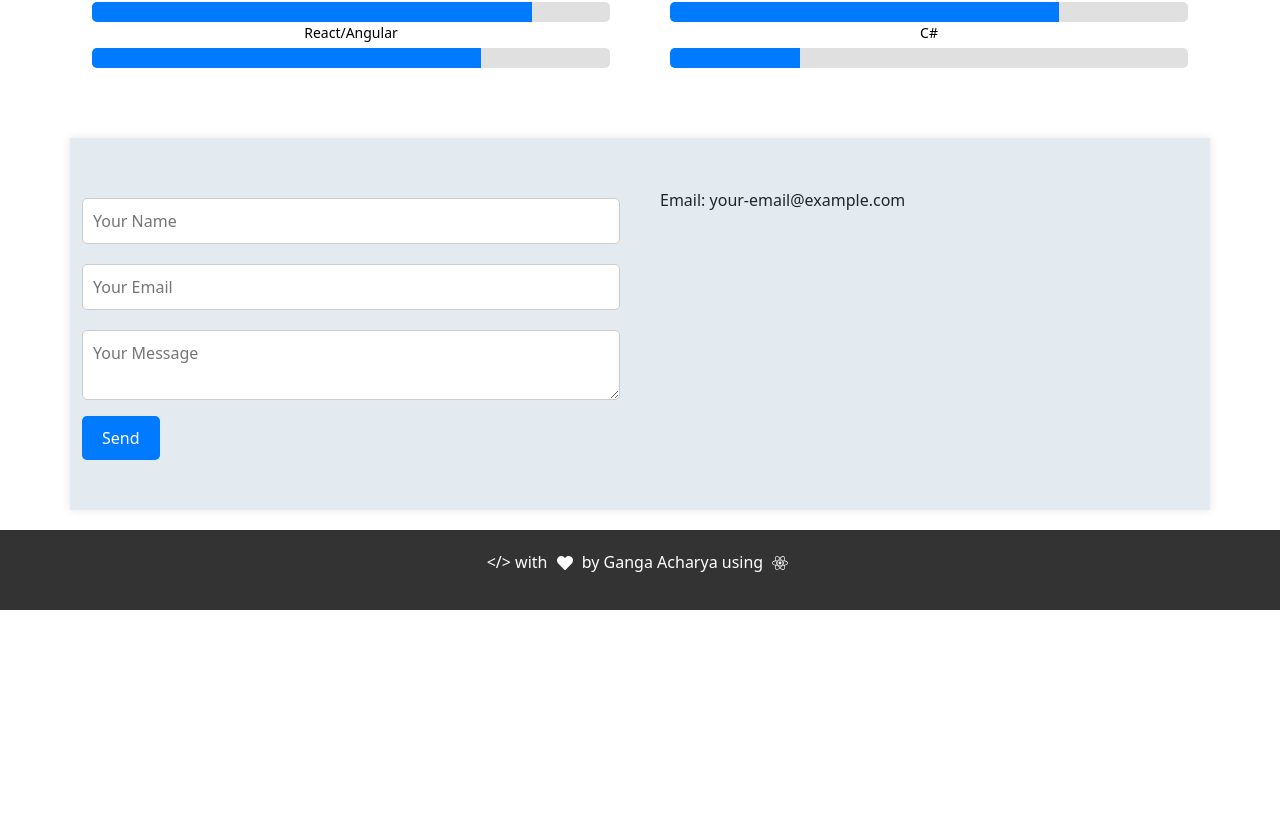
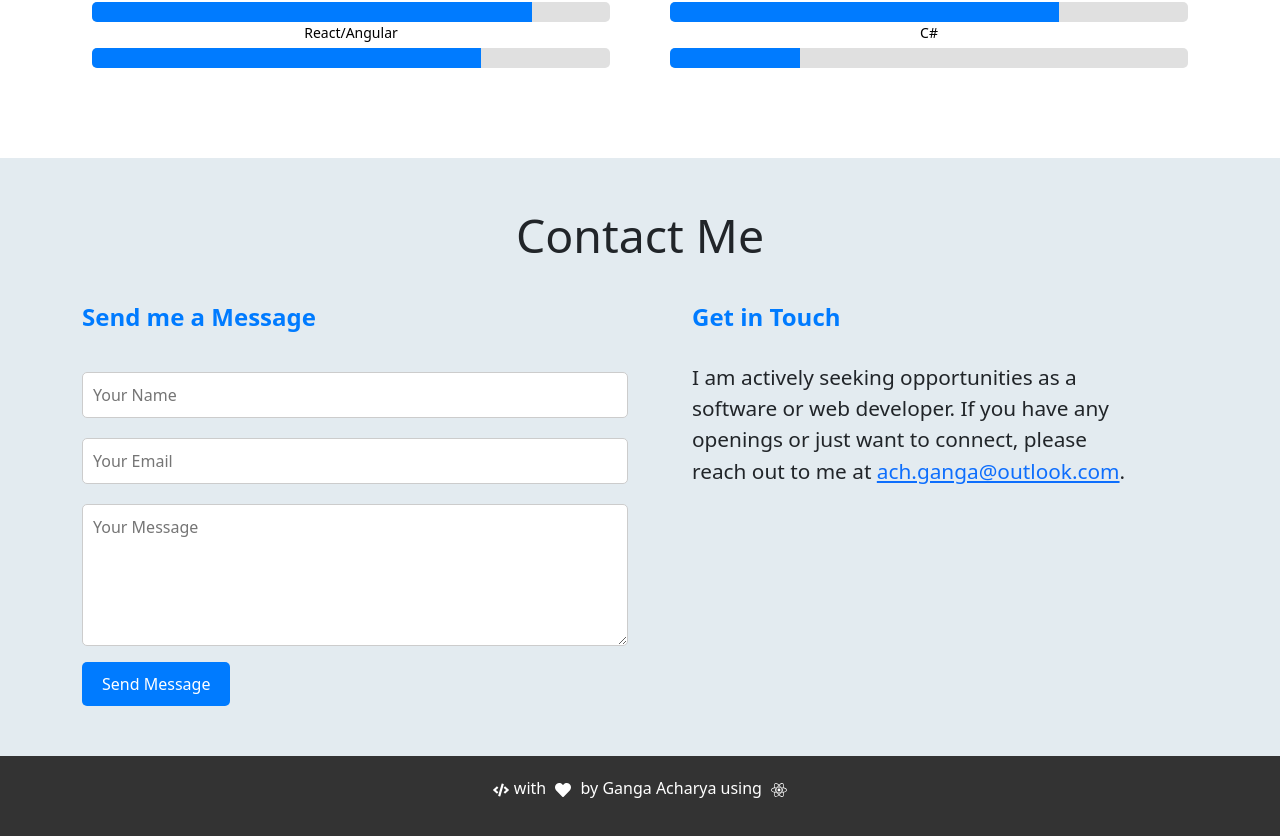
Before and after one commit to almostTaklu/almostTaklu.github.io, a React (Create React App) app: page / in a window 1280 px wide. Shown: the part 1878-2714 px from the top of the page. Before the commit the page ends 2488 px from the top, so only its background shows below. Built offline with nearby package versions, Linux system fonts and the light colour scheme; no server answers.

Commit message:
Update ContactMe section and ReadMe

```diff
--- a/src/components/ContactMe.js
+++ b/src/components/ContactMe.js
@@ -1,18 +1,33 @@
 import React from 'react';
+import { Container, Row, Col } from 'react-bootstrap';
 import '../styles/styles.css';
 
-const ContactMe = () => (
-  <div className="contact-me-section container" id="contact-me">
-    <form action="./public/contact.php" method="post">
-      <input type="text" name="name" placeholder="Your Name" required />
-      <input type="email" name="email" placeholder="Your Email" required />
-      <textarea name="message" placeholder="Your Message" required></textarea>
-      <button type="submit">Send</button>
-    </form>
-    <div className="email-info">
-      <p>Email: your-email@example.com</p>
+const Contact = () => {
+  return (
+    <div className="contact-me-section" id="contact">
+      <Container>
+        <h2 className="contact-me-title">Contact Me</h2>
+        <Row>
+          <Col sm={12} md={6} className="form-container">
+            <form action="contact.php" method="post">
+              <h4>Send me a Message</h4>
+              <input type="text" name="name" placeholder="Your Name" required />
+              <input type="email" name="email" placeholder="Your Email" required />
+              <textarea name="message" rows="5" placeholder="Your Message" required></textarea>
+              <button type="submit">Send Message</button>
+            </form>
+          </Col>
+          <Col sm={12} md={5} className="email-info">
+            <h4>Get in Touch</h4>
+            <p>I am actively seeking opportunities as a software or web developer. If you have any openings or just want to connect, please reach out to me at <a href="mailto:ach.ganga@outlook.com">ach.ganga@outlook.com</a>.</p>
+          </Col>
+        </Row>
+        <Row className="d-block d-md-none">
+          <div className="line"></div>
+        </Row>
+      </Container>
     </div>
-  </div>
-);
+  );
+};
 
-export default ContactMe;
+export default Contact;
--- a/src/components/Footer.js
+++ b/src/components/Footer.js
@@ -1,11 +1,11 @@
 import React from 'react';
-import { FaHeart, FaReact } from 'react-icons/fa';
+import { FaCode, FaHeart, FaReact } from 'react-icons/fa';
 import '../styles/styles.css';
 
 const Footer = () => (
   <footer>
     <p>
-      &lt;/&gt; with <FaHeart /> by Ganga Acharya using <FaReact />
+      <FaCode/>with <FaHeart /> by Ganga Acharya using <FaReact />
     </p>
   </footer>
 );
--- a/src/styles/styles.css
+++ b/src/styles/styles.css
@@ -18,7 +18,6 @@ body {
 .about-me-jumbotron {
     background: #E4EBEF;
     padding: 50px 0;
-    margin-bottom: 0;
 }
 
 .about-me-title {
@@ -63,7 +62,7 @@ body {
 .project-item {
     background-color: #fff;
     box-shadow: 0 0 10px rgba(0, 0, 0, 0.1);
-    margin-bottom: 30px;
+    margin-bottom: 40px;
     padding: 20px;
     width: calc(50% - 20px);
     box-sizing: border-box;
@@ -173,7 +172,7 @@ body {
 .skills-section {
     text-align: center;
     padding: 50px 0;
-    background-color: #fff;
+    background-color: #ffffff;
 }
 
 .skills-title {
@@ -213,6 +212,7 @@ body {
 
 .skills-content {
     display: none;
+    margin-bottom: 40px;
 }
 
 .skills-content.active {
@@ -223,8 +223,7 @@ body {
 
 .skill-bar-wrapper {
     width: calc(50% - 40px);
-    margin: 0   10px;
-
+    margin: 0 10px;
 }
 
 .skill-name {
@@ -255,17 +254,34 @@ body {
 
 /* Contact section */
 .contact-me-section {
-    display: flex;
-    flex-wrap: wrap;
-    padding: 50px 20px;
+    padding: 50px 0;
     background-color: #E3EBF0;
-    box-shadow: 0 0 10px rgba(0, 0, 0, 0.1);
-    margin: 20px 0;
 }
 
-.contact-me-section form {
-    flex: 1;
+.contact-me-title {
+    font-size: 2.9rem;
+    margin-bottom: 40px;
+    text-align: center;
+}
+
+.contact-me-section .form-container {
     margin-right: 20px;
+}
+
+.contact-me-section .form-container h4 {
+    font-weight: bold;
+    margin-bottom: 30px;
+    color: #007BFF;
+}
+
+.contact-me-section .email-info {
+    margin-left: 20px;
+}
+
+.contact-me-section .email-info h4 {
+    margin-bottom: 30px;
+    font-weight: bold;
+    color: #007BFF;
 }
 
 .contact-me-section form input,
@@ -275,6 +291,7 @@ body {
     margin: 10px 0;
     border: 1px solid #ccc;
     border-radius: 5px;
+    box-sizing: border-box;
 }
 
 .contact-me-section form button {
@@ -286,9 +303,13 @@ body {
     cursor: pointer;
 }
 
-.contact-me-section .email-info {
-    flex: 1;
-    margin-left: 20px;
+.contact-me-section .email-info p {
+    font-size: 1.3rem;
+}
+
+.line {
+    border-top: 1px solid #ccc;
+    margin: 20px 0;
 }
 
 footer {
@@ -315,16 +336,18 @@ footer svg {
     }
 
     .contact-me-section {
-        flex-direction: column;
+        padding: 20px 0;
     }
 
-    .contact-me-section form {
+    .contact-me-section .form-container {
+        order: 2;
         margin-right: 0;
         margin-bottom: 20px;
     }
 
     .contact-me-section .email-info {
         margin-left: 0;
+        margin-bottom: 20px;
     }
 
     .project-item {
```
Also changed, not shown: 1 other file (tests, documents, lock files or other folders).
